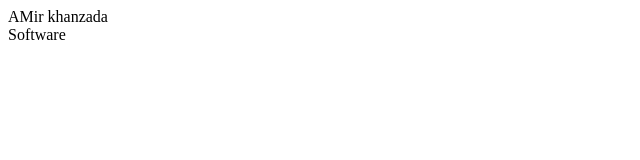
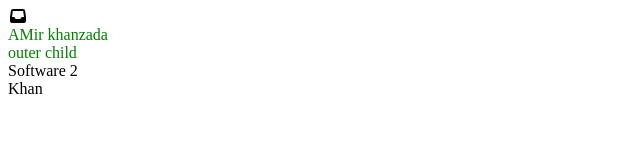
Before and after one commit to amirkhanzada-iinv/demo, a plain HTML site: page index.html in a window 1280 px wide. Shown: the whole page, without its empty margins (0-640 px from the left). Drawn offline with Linux system fonts and the light colour scheme.

Commit message:
use fonts

```diff
--- a/index.html
+++ b/index.html
@@ -5,9 +5,27 @@
   <meta http-equiv="X-UA-Compatible" content="IE=edge">
   <meta name="viewport" content="width=device-width, initial-scale=1.0">
   <title>Document</title>
+  <!-- <link rel="stylesheet" href="https://cdnjs.cloudflare.com/ajax/libs/font-awesome/6.2.1/css/all.min.css" integrity="sha512-MV7K8+y+gLIBoVD59lQIYicR65iaqukzvf/nwasF0nqhPay5w/9lJmVM2hMDcnK1OnMGCdVK+iQrJ7lzPJQd1w==" crossorigin="anonymous" referrerpolicy="no-referrer" /> -->
+  <link rel="stylesheet" href="./fonts/css/all.min.css">
+  <style>
+    .parent  div {
+      color: green;
+    }
+  </style>
 </head>
 <body>
-    <div>AMir khanzada</div>
-    Software
+    <div class="parent">
+      <i class="fa fa-inbox"></i>
+      <div>
+          AMir khanzada
+      </div>
+      <span>
+        <div> outer child</div>
+      </span>
+
+      Software 2
+    </div>
+    <div>Khan</div>
 </body>
+
 </html>
```
